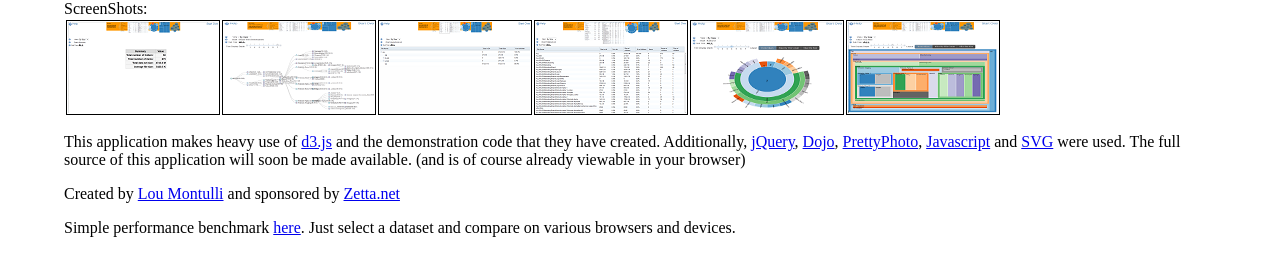
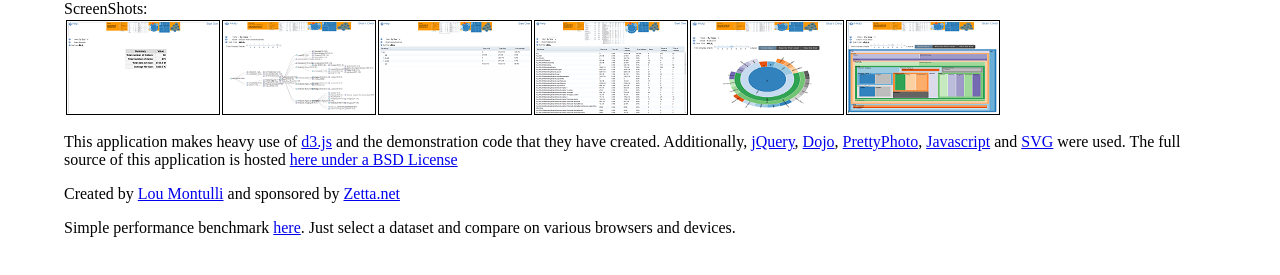
Before and after one commit to seiddegu/html5-file-space-visualizer, a plain HTML site: page index.html in a window 1280 px wide. Shown: the part 2137-2412 px from the top of the page. Drawn offline with nearby package versions, Linux system fonts and the light colour scheme.

Commit message:
add respository info

```diff
--- a/index.html
+++ b/index.html
@@ -105,7 +105,7 @@ ScreenShots:
 
 This application makes heavy use of <a href="http://d3js.org/">d3.js</a> and the demonstration code that they have created.
 Additionally, <a href="http://jquery.com/">jQuery</a>, <a href="http://dojotoolkit.org/">Dojo</a>, <a href="http://www.no-margin-for-errors.com/projects/prettyphoto-jquery-lightbox-clone/">PrettyPhoto</a>, <a href="http://en.wikipedia.org/wiki/JavaScript">Javascript</a> and <a href="http://en.wikipedia.org/wiki/Svg">SVG</a> were used.
-The full source of this application will soon be made available. (and is of course already viewable in your browser)
+The full source of this application is hosted <a href="https://code.google.com/p/html5-file-space-visualizer/">here under a BSD License</a>
 
 <p>
 Created by <a href="http://en.wikipedia.org/wiki/Lou_Montulli">Lou Montulli</a> and sponsored by <a href="http://www.zetta.net/">Zetta.net</a>
```
